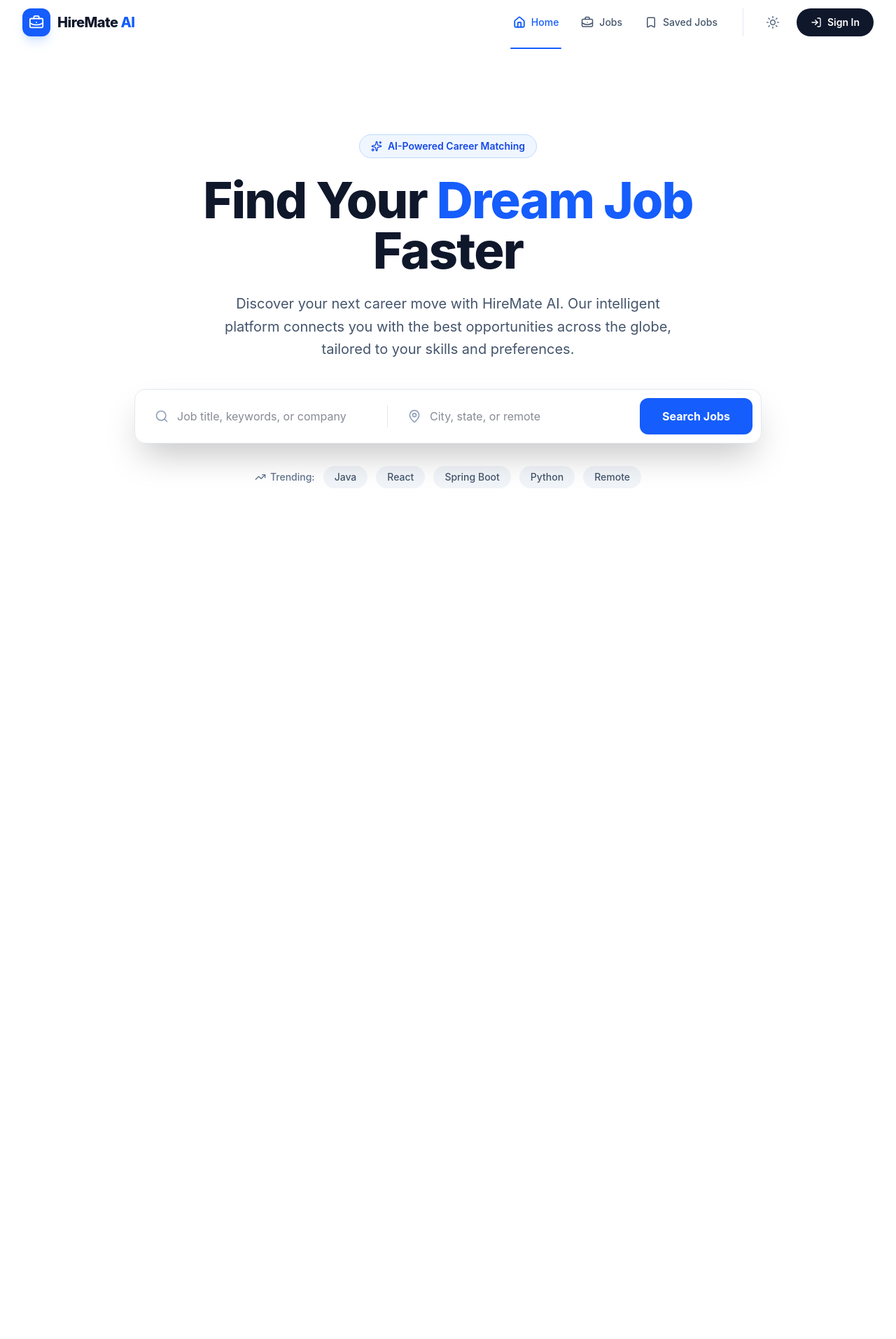
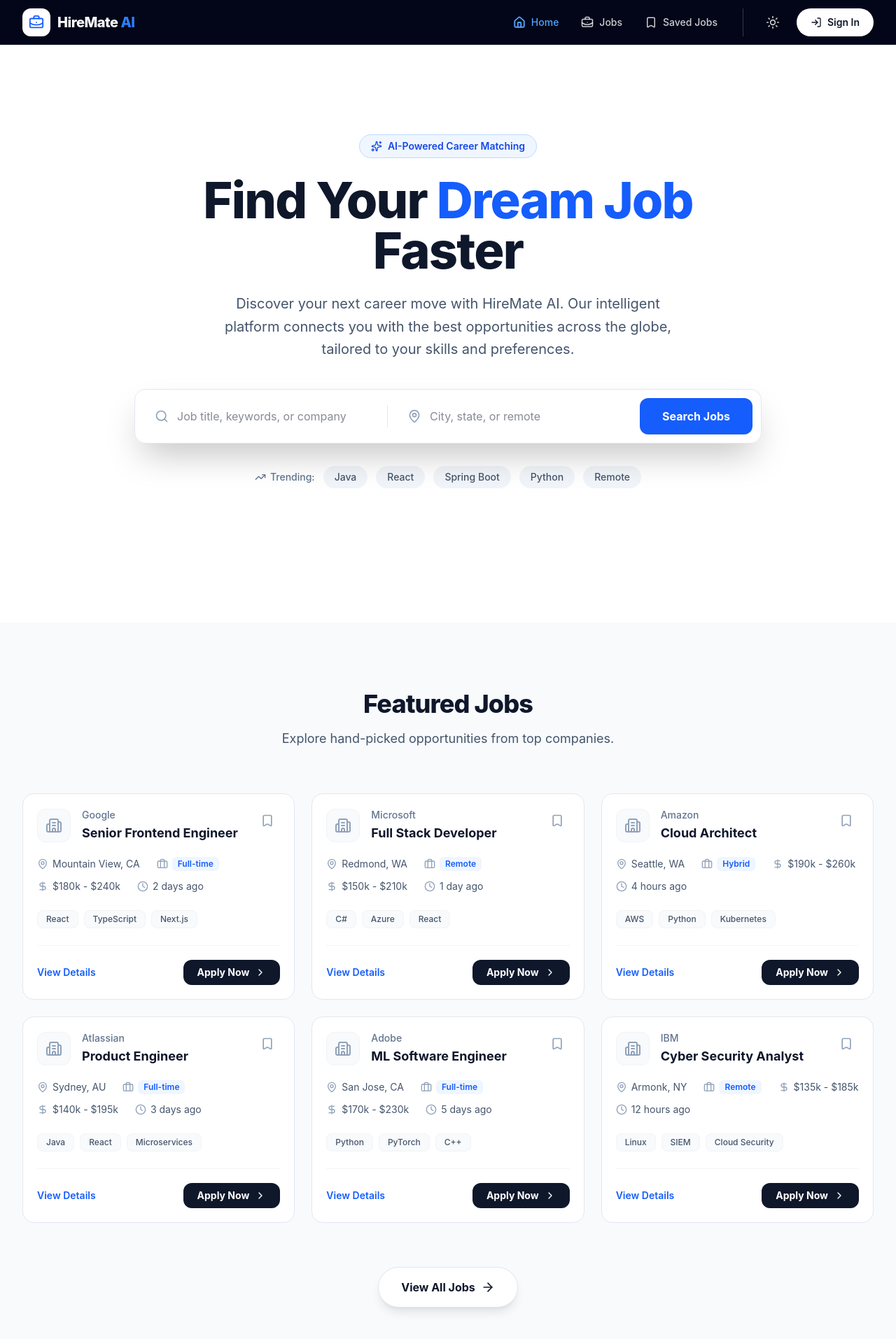
Before and after one commit to ShubankarSai/hiremate-ai, a React (Vite) app: page / in a window 1280 px wide. Shown: the top 1914 px of the page at 70% size. Before the commit the page ends 890 px from the top, so only its background shows below. Built offline with nearby package versions, Linux system fonts and the light colour scheme.

Commit message:
feat: add featured jobs section

```diff
--- a/src/components/home/Hero.tsx
+++ b/src/components/home/Hero.tsx
@@ -30,10 +30,10 @@ const Hero: React.FC = () => {
 
   return (
     <section className="relative overflow-hidden bg-white pt-16 pb-24 md:pt-24 md:pb-32 lg:pt-32 lg:pb-48 dark:bg-slate-950">
+      {" "}
       {/* Background Decorative Elements */}
       <div className="absolute top-0 left-1/2 -z-10 h-[600px] w-[1000px] -translate-x-1/2 rounded-full bg-blue-50/50 blur-3xl dark:bg-blue-900/10" />
       <div className="absolute top-0 right-0 -z-10 h-96 w-96 translate-x-1/3 -translate-y-1/4 rounded-full bg-indigo-50/40 blur-3xl dark:bg-indigo-900/10" />
-
       <div className="mx-auto max-w-7xl px-4 sm:px-6 lg:px-8">
         <motion.div
           className="text-center"
--- /dev/null
+++ b/src/components/jobs/FeaturedJobs.tsx
@@ -0,0 +1,89 @@
+import React from "react";
+import { motion } from "framer-motion";
+import { ArrowRight } from "lucide-react";
+import JobCard from "./JobCard";
+import { MOCK_JOBS } from "../../data/mockJobs";
+
+const containerVariants = {
+  hidden: { opacity: 0 },
+  visible: {
+    opacity: 1,
+    transition: {
+      staggerChildren: 0.1,
+    },
+  },
+};
+
+const itemVariants = {
+  hidden: { opacity: 0, y: 20 },
+  visible: {
+    opacity: 1,
+    y: 0,
+    transition: { duration: 0.5 },
+  },
+};
+
+const FeaturedJobs: React.FC = () => {
+  return (
+    <section className="bg-slate-50 py-24 dark:bg-slate-900/50">
+      <div className="mx-auto max-w-7xl px-4 sm:px-6 lg:px-8">
+        {/* Section Heading */}
+        <div className="mb-16 text-center">
+          <motion.h2
+            initial={{ opacity: 0, y: -10 }}
+            whileInView={{ opacity: 1, y: 0 }}
+            viewport={{ once: true }}
+            className="text-3xl font-extrabold tracking-tight text-slate-900 sm:text-4xl dark:text-white"
+          >
+            Featured Jobs
+          </motion.h2>
+          <motion.p
+            initial={{ opacity: 0, y: 10 }}
+            whileInView={{ opacity: 1, y: 0 }}
+            viewport={{ once: true }}
+            transition={{ delay: 0.1 }}
+            className="mt-4 text-lg text-slate-600 dark:text-slate-400"
+          >
+            Explore hand-picked opportunities from top companies.
+          </motion.p>
+        </div>
+
+        {/* Jobs Grid */}
+        <motion.div
+          variants={containerVariants}
+          initial="hidden"
+          whileInView="visible"
+          viewport={{ once: true, margin: "-50px" }}
+          className="grid grid-cols-1 gap-6 md:grid-cols-2 lg:grid-cols-3"
+        >
+          {MOCK_JOBS.map((job) => (
+            <motion.div key={job.id} variants={itemVariants}>
+              <JobCard job={job} />
+            </motion.div>
+          ))}
+        </motion.div>
+
+        {/* Bottom CTA */}
+        <motion.div
+          initial={{ opacity: 0, scale: 0.95 }}
+          whileInView={{ opacity: 1, scale: 1 }}
+          viewport={{ once: true }}
+          className="mt-16 flex justify-center"
+        >
+          <button
+            type="button"
+            className="group inline-flex items-center gap-2 rounded-full bg-white px-8 py-4 text-base font-bold text-slate-900 shadow-lg ring-1 ring-slate-200 transition-all hover:bg-slate-50 hover:ring-blue-400 active:scale-95 dark:bg-slate-800 dark:text-white dark:ring-slate-700 dark:hover:bg-slate-700"
+          >
+            View All Jobs
+            <ArrowRight
+              size={20}
+              className="transition-transform group-hover:translate-x-1"
+            />
+          </button>
+        </motion.div>
+      </div>
+    </section>
+  );
+};
+
+export default FeaturedJobs;
--- /dev/null
+++ b/src/components/jobs/JobCard.tsx
@@ -0,0 +1,137 @@
+import React from "react";
+import { motion } from "framer-motion";
+import {
+  MapPin,
+  Briefcase,
+  DollarSign,
+  Clock,
+  Bookmark,
+  ChevronRight,
+  Building2,
+} from "lucide-react";
+
+export interface Job {
+  id: string;
+  company: string;
+  logo?: string;
+  title: string;
+  location: string;
+  employmentType: string;
+  salary: string;
+  postedAt: string;
+  tags: string[];
+}
+
+interface JobCardProps {
+  job: Job;
+}
+
+const JobCard: React.FC<JobCardProps> = ({ job }) => {
+  const {
+    company,
+    logo,
+    title,
+    location,
+    employmentType,
+    salary,
+    postedAt,
+    tags,
+  } = job;
+
+  return (
+    <motion.div
+      initial={{ opacity: 0, y: 20 }}
+      whileInView={{ opacity: 1, y: 0 }}
+      viewport={{ once: true }}
+      whileHover={{ y: -4 }}
+      className="group relative flex flex-col rounded-2xl border border-slate-200 bg-white p-5 transition-all hover:border-blue-200 hover:shadow-xl hover:shadow-blue-500/5 dark:border-slate-800 dark:bg-slate-900 dark:hover:border-blue-900/50"
+    >
+      {/* Header: Logo, Company & Bookmark */}
+      <div className="flex items-start justify-between">
+        <div className="flex items-center gap-4">
+          <div className="flex h-12 w-12 shrink-0 items-center justify-center overflow-hidden rounded-xl border border-slate-100 bg-slate-50 dark:border-slate-800 dark:bg-slate-800">
+            {logo ? (
+              <img
+                src={logo}
+                alt={`${company} logo`}
+                loading="lazy"
+                className="h-full w-full object-cover"
+              />
+            ) : (
+              <Building2 className="h-6 w-6 text-slate-400" />
+            )}
+          </div>
+          <div>
+            <h3 className="text-sm font-medium text-slate-500 dark:text-slate-400">
+              {company}
+            </h3>
+            <h2 className="mt-0.5 text-lg font-bold text-slate-900 transition-colors group-hover:text-blue-600 dark:text-white dark:group-hover:text-blue-400">
+              {title}
+            </h2>
+          </div>
+        </div>
+        <button
+          type="button"
+          aria-label="Save job"
+          className="rounded-full p-2 text-slate-400 transition-colors hover:bg-slate-100 hover:text-blue-600 dark:text-slate-500 dark:hover:bg-slate-800 dark:hover:text-blue-400"
+        >
+          <Bookmark size={20} />
+        </button>
+      </div>
+
+      {/* Meta Info Grid */}
+      <div className="mt-5 grid grid-cols-2 gap-y-3 sm:flex sm:flex-wrap sm:gap-x-6">
+        <div className="flex items-center gap-1.5 text-sm text-slate-600 dark:text-slate-400">
+          <MapPin size={16} className="text-slate-400" />
+          {location}
+        </div>
+        <div className="flex items-center gap-1.5 text-sm text-slate-600 dark:text-slate-400">
+          <Briefcase size={16} className="text-slate-400" />
+          <span className="rounded-md bg-blue-50 px-2 py-0.5 text-xs font-semibold text-blue-600 dark:bg-blue-900/20 dark:text-blue-400">
+            {employmentType}
+          </span>
+        </div>
+        <div className="flex items-center gap-1.5 text-sm text-slate-600 dark:text-slate-400">
+          <DollarSign size={16} className="text-slate-400" />
+          {salary}
+        </div>
+        <div className="flex items-center gap-1.5 text-sm text-slate-600 dark:text-slate-400">
+          <Clock size={16} className="text-slate-400" />
+          {postedAt}
+        </div>
+      </div>
+
+      {/* Tags */}
+      <div className="mt-6 flex flex-wrap gap-2">
+        {tags &&
+          tags.map((tag) => (
+            <span
+              key={tag}
+              className="rounded-lg border border-slate-100 bg-slate-50 px-3 py-1 text-xs font-medium text-slate-600 transition-colors group-hover:border-blue-100 group-hover:bg-blue-50/30 dark:border-slate-800 dark:bg-slate-800/50 dark:text-slate-400 dark:group-hover:border-blue-900/30"
+            >
+              {tag}
+            </span>
+          ))}
+      </div>
+
+      {/* Action Footer */}
+      <div className="mt-6 flex items-center justify-between border-t border-slate-100 pt-5 dark:border-slate-800">
+        <button
+          type="button"
+          className="text-sm font-semibold text-blue-600 transition-colors hover:text-blue-700 dark:text-blue-400 dark:hover:text-blue-300"
+        >
+          View Details
+        </button>
+        <button
+          type="button"
+          className="inline-flex items-center gap-2 rounded-xl bg-slate-900 px-5 py-2 text-sm font-bold text-white transition-all hover:bg-blue-600 hover:shadow-lg hover:shadow-blue-500/25 active:scale-95 dark:bg-white dark:text-slate-900 dark:hover:bg-blue-500 dark:hover:text-white"
+        >
+          Apply Now
+          <ChevronRight size={16} />
+        </button>
+      </div>
+    </motion.div>
+  );
+};
+
+export default JobCard;
--- a/src/components/layout/Navbar.tsx
+++ b/src/components/layout/Navbar.tsx
@@ -12,18 +12,13 @@ import {
   Moon,
 } from "lucide-react";
 
-/**
- * Constants for production configurability
- */
-const NAVBAR_SCROLL_THRESHOLD = 20;
+const SCROLL_THRESHOLD = 20;
 const MOBILE_BREAKPOINT = 768;
-
-import type { LucideIcon } from "lucide-react";
 
 interface NavItem {
   label: string;
   href: string;
-  icon: LucideIcon;
+  icon: React.ElementType;
 }
 
 const navItems: NavItem[] = [
@@ -36,20 +31,14 @@ const Navbar: React.FC = () => {
   const [isOpen, setIsOpen] = useState(false);
   const [isScrolled, setIsScrolled] = useState(false);
 
-  /**
-   * Handle scroll visibility for glassmorphism
-   */
   useEffect(() => {
     const handleScroll = () => {
-      setIsScrolled(window.scrollY > NAVBAR_SCROLL_THRESHOLD);
+      setIsScrolled(window.scrollY > SCROLL_THRESHOLD);
     };
     window.addEventListener("scroll", handleScroll, { passive: true });
     return () => window.removeEventListener("scroll", handleScroll);
   }, []);
 
-  /**
-   * Auto-close mobile menu on screen resize
-   */
   useEffect(() => {
     const handleResize = () => {
       if (window.innerWidth >= MOBILE_BREAKPOINT && isOpen) {
@@ -63,10 +52,8 @@ const Navbar: React.FC = () => {
   const toggleMenu = useCallback(() => setIsOpen((prev) => !prev), []);
 
   const navLinkClasses = ({ isActive }: { isActive: boolean }) =>
-    `relative flex items-center gap-2 px-1 py-2 text-sm font-medium transition-colors duration-200 ${
-      isActive
-        ? "text-blue-600 dark:text-blue-400"
-        : "text-slate-600 hover:text-slate-900 dark:text-slate-400 dark:hover:text-white"
+    `relative flex items-center gap-2 px-1 py-2 text-sm font-medium transition-colors duration-300 ${
+      isActive ? "text-blue-400" : "text-white/80 hover:text-white"
     }`;
 
   return (
@@ -75,8 +62,8 @@ const Navbar: React.FC = () => {
       aria-label="Main navigation"
       className={`sticky top-0 z-50 w-full transition-all duration-300 ${
         isScrolled
-          ? "border-b border-slate-200/50 bg-white/80 backdrop-blur-md dark:border-slate-800/50 dark:bg-slate-950/80"
-          : "bg-transparent"
+          ? "border-b border-slate-800/50 bg-slate-950/95 backdrop-blur-md"
+          : "bg-slate-950"
       }`}
     >
       <div className="mx-auto max-w-7xl px-4 sm:px-6 lg:px-8">
@@ -87,11 +74,17 @@ const Navbar: React.FC = () => {
             className="flex items-center gap-2.5 transition-transform hover:scale-[1.02] active:scale-95"
             aria-label="HireMate AI Home"
           >
-            <div className="flex h-10 w-10 items-center justify-center rounded-xl bg-blue-600 text-white shadow-lg shadow-blue-500/20">
+            <div
+              className={`flex h-10 w-10 items-center justify-center rounded-xl transition-colors duration-300 ${
+                isScrolled
+                  ? "bg-blue-600 text-white shadow-lg shadow-blue-500/20"
+                  : "bg-white text-blue-600"
+              }`}
+            >
               <BriefcaseBusiness size={22} />
             </div>
-            <span className="text-xl font-extrabold tracking-tight text-slate-900 dark:text-white">
-              HireMate <span className="text-blue-600">AI</span>
+            <span className="text-xl font-extrabold tracking-tight text-white">
+              HireMate <span className="text-blue-500">AI</span>
             </span>
           </Link>
 
@@ -111,7 +104,9 @@ const Navbar: React.FC = () => {
                       {isActive && (
                         <motion.div
                           layoutId="nav-active-indicator"
-                          className="absolute bottom-[-1.25rem] left-0 h-0.5 w-full rounded-full bg-blue-600"
+                          className={`absolute -bottom-[21px] left-0 h-0.5 w-full ${
+                            isScrolled ? "bg-blue-600" : "bg-white"
+                          }`}
                           transition={{
                             type: "spring",
                             stiffness: 380,
@@ -125,11 +120,14 @@ const Navbar: React.FC = () => {
               ))}
             </div>
 
-            <div className="flex items-center gap-4 border-l border-slate-200 pl-6 dark:border-slate-800">
-              {/* Dark Mode Toggle Placeholder */}
+            <div className="flex items-center gap-4 border-l border-white/20 pl-6">
               <button
                 type="button"
-                className="group relative flex h-9 w-9 items-center justify-center rounded-lg text-slate-500 transition-colors hover:bg-slate-100 dark:text-slate-400 dark:hover:bg-slate-800"
+                className={`group relative flex h-9 w-9 items-center justify-center rounded-lg transition-colors ${
+                  isScrolled
+                    ? "text-slate-500 hover:bg-slate-100 dark:text-slate-400 dark:hover:bg-slate-800"
+                    : "text-white/80 hover:bg-white/10 hover:text-white"
+                }`}
                 aria-label="Toggle dark mode"
               >
                 <Sun className="h-5 w-5 scale-100 transition-transform group-hover:rotate-45 dark:scale-0" />
@@ -138,7 +136,7 @@ const Navbar: React.FC = () => {
 
               <Link
                 to="/signin"
-                className="inline-flex items-center gap-2 rounded-full bg-slate-900 px-5 py-2.5 text-sm font-semibold text-white transition-all hover:bg-slate-800 hover:shadow-lg active:scale-95 dark:bg-white dark:text-slate-900 dark:hover:bg-slate-100"
+                className="inline-flex items-center gap-2 rounded-full bg-white px-5 py-2.5 text-sm font-semibold text-slate-900 transition-all hover:bg-slate-100 active:scale-95"
               >
                 <LogIn size={16} />
                 Sign In
@@ -150,7 +148,9 @@ const Navbar: React.FC = () => {
           <div className="flex items-center gap-2 md:hidden">
             <button
               type="button"
-              className="flex h-9 w-9 items-center justify-center rounded-lg text-slate-500 dark:text-slate-400"
+              className={`flex h-9 w-9 items-center justify-center rounded-lg transition-colors ${
+                isScrolled ? "text-slate-500 dark:text-slate-400" : "text-white"
+              }`}
               aria-label="Toggle dark mode"
             >
               <Sun size={20} className="dark:hidden" />
@@ -160,7 +160,11 @@ const Navbar: React.FC = () => {
             <button
               onClick={toggleMenu}
               type="button"
-              className="inline-flex h-10 w-10 items-center justify-center rounded-lg text-slate-600 transition-colors hover:bg-slate-100 dark:text-slate-400 dark:hover:bg-slate-800"
+              className={`inline-flex h-10 w-10 items-center justify-center rounded-lg transition-colors ${
+                isScrolled
+                  ? "text-slate-600 hover:bg-slate-100 dark:text-slate-400 dark:hover:bg-slate-800"
+                  : "text-white hover:bg-white/10"
+              }`}
               aria-expanded={isOpen}
               aria-controls="mobile-menu"
               aria-label="Main menu"
@@ -176,11 +180,11 @@ const Navbar: React.FC = () => {
         {isOpen && (
           <motion.div
             id="mobile-menu"
-            initial={{ opacity: 0, y: -10 }}
-            animate={{ opacity: 1, y: 0 }}
-            exit={{ opacity: 0, y: -10 }}
-            transition={{ duration: 0.2 }}
-            className="absolute inset-x-0 top-full border-b border-slate-200 bg-white shadow-xl md:hidden dark:border-slate-800 dark:bg-slate-950"
+            initial={{ opacity: 0, height: 0 }}
+            animate={{ opacity: 1, height: "auto" }}
+            exit={{ opacity: 0, height: 0 }}
+            transition={{ duration: 0.3, ease: "easeInOut" }}
+            className="absolute inset-x-0 top-full overflow-hidden border-b border-slate-200 bg-white shadow-xl md:hidden dark:border-slate-800 dark:bg-slate-950"
           >
             <div className="flex flex-col gap-1 p-4">
               {navItems.map((item) => (
--- /dev/null
+++ b/src/data/mockJobs.ts
@@ -0,0 +1,64 @@
+import type { Job } from "../components/jobs/JobCard";
+
+export const MOCK_JOBS: Job[] = [
+  {
+    id: "1",
+    company: "Google",
+    title: "Senior Frontend Engineer",
+    location: "Mountain View, CA",
+    employmentType: "Full-time",
+    salary: "$180k - $240k",
+    postedAt: "2 days ago",
+    tags: ["React", "TypeScript", "Next.js"],
+  },
+  {
+    id: "2",
+    company: "Microsoft",
+    title: "Full Stack Developer",
+    location: "Redmond, WA",
+    employmentType: "Remote",
+    salary: "$150k - $210k",
+    postedAt: "1 day ago",
+    tags: ["C#", "Azure", "React"],
+  },
+  {
+    id: "3",
+    company: "Amazon",
+    title: "Cloud Architect",
+    location: "Seattle, WA",
+    employmentType: "Hybrid",
+    salary: "$190k - $260k",
+    postedAt: "4 hours ago",
+    tags: ["AWS", "Python", "Kubernetes"],
+  },
+  {
+    id: "4",
+    company: "Atlassian",
+    title: "Product Engineer",
+    location: "Sydney, AU",
+    employmentType: "Full-time",
+    salary: "$140k - $195k",
+    postedAt: "3 days ago",
+    tags: ["Java", "React", "Microservices"],
+  },
+  {
+    id: "5",
+    company: "Adobe",
+    title: "ML Software Engineer",
+    location: "San Jose, CA",
+    employmentType: "Full-time",
+    salary: "$170k - $230k",
+    postedAt: "5 days ago",
+    tags: ["Python", "PyTorch", "C++"],
+  },
+  {
+    id: "6",
+    company: "IBM",
+    title: "Cyber Security Analyst",
+    location: "Armonk, NY",
+    employmentType: "Remote",
+    salary: "$135k - $185k",
+    postedAt: "12 hours ago",
+    tags: ["Linux", "SIEM", "Cloud Security"],
+  },
+];
--- a/src/pages/Home/Home.tsx
+++ b/src/pages/Home/Home.tsx
@@ -1,7 +1,13 @@
 import Hero from "../../components/home/Hero";
+import FeaturedJobs from "../../components/jobs/FeaturedJobs";
 
 const Home = () => {
-  return <Hero />;
+  return (
+    <>
+      <Hero />
+      <FeaturedJobs />
+    </>
+  );
 };
 
 export default Home;
```
